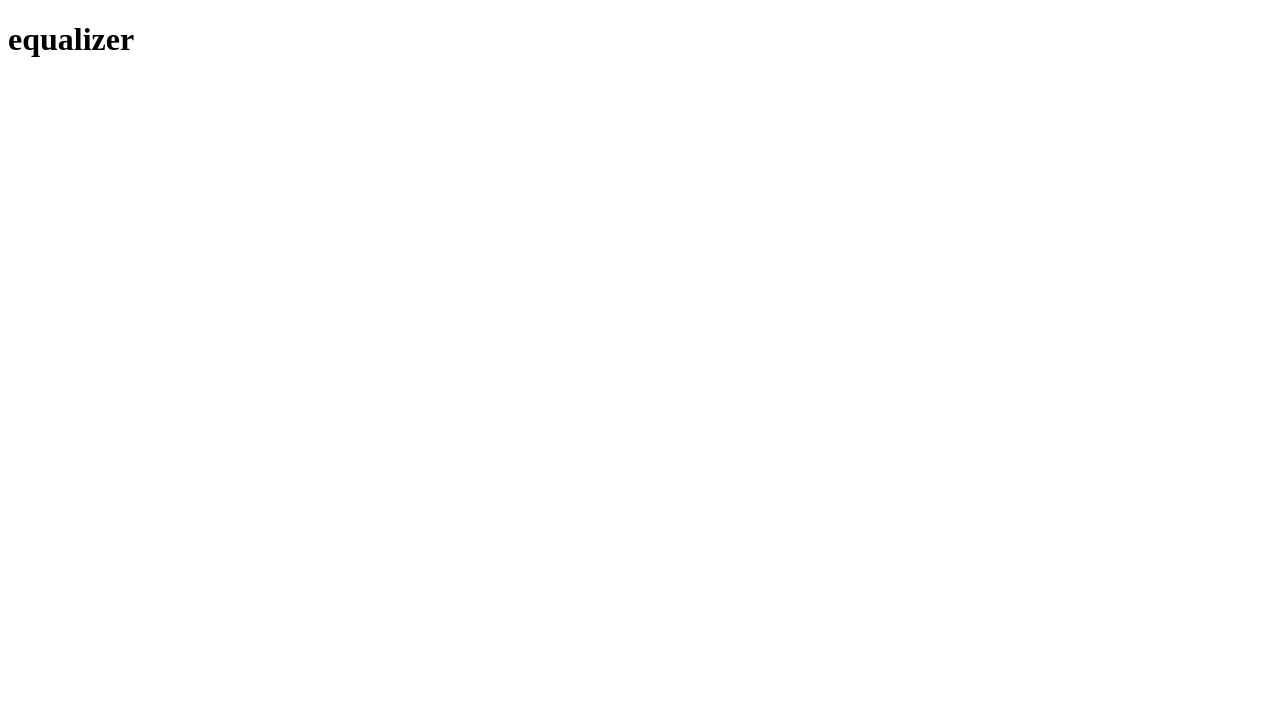
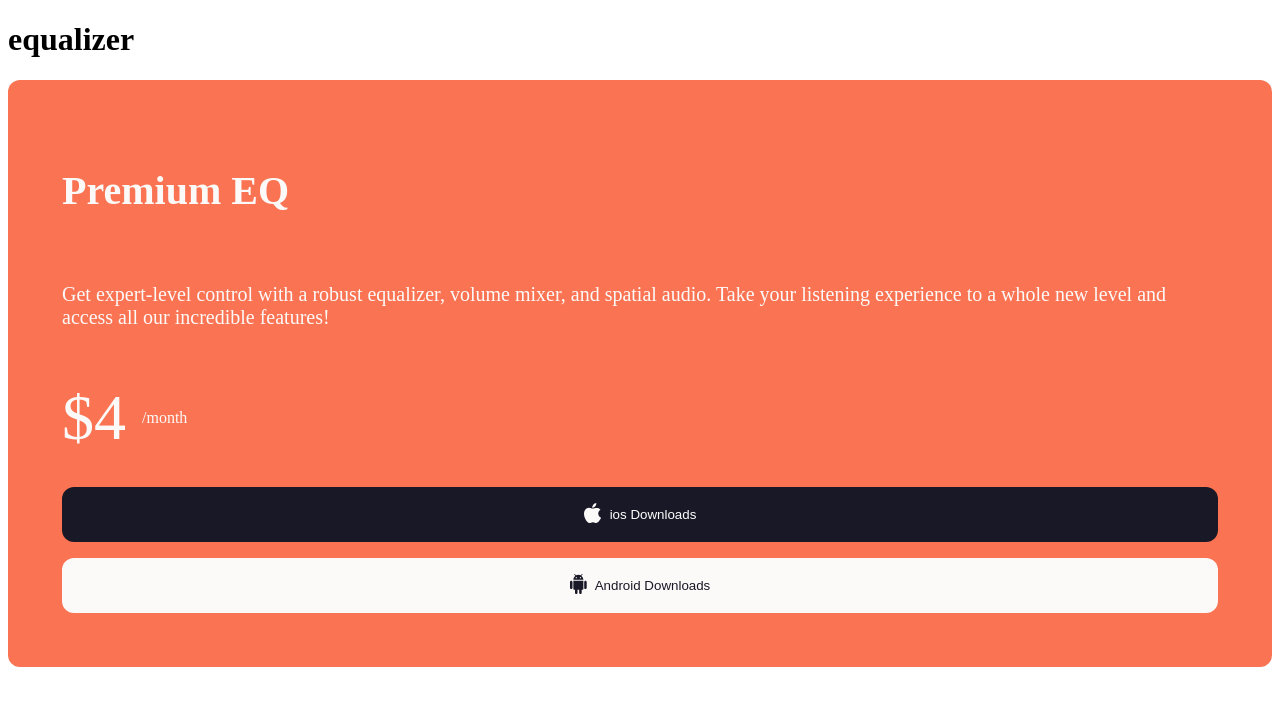
Before and after one commit to ZTanvir/frontend-mentor-equalizer-landing-page, a React (Vite) app: page / in a window 1280 px wide. Shown: the top 706 px of the page. Built offline with nearby package versions, Linux system fonts and the light colour scheme.

Commit message:
component: priceCard component style added

```diff
--- a/src/components/Equalizer.jsx
+++ b/src/components/Equalizer.jsx
@@ -1,9 +1,11 @@
 import Header from "../components/Header";
+import PriceCard from "./PriceCard";
 
 const Equalizer = () => {
   return (
     <div>
       <Header text="equalizer" />
+      <PriceCard />
     </div>
   );
 };
--- /dev/null
+++ b/src/components/PriceCard.jsx
@@ -0,0 +1,39 @@
+import styles from "../styles/productcard.module.css";
+import Buttons from "../components/Buttons";
+
+import iosIcon from "../assets/icon-apple.svg";
+import androidIcon from "../assets/icon-android.svg";
+
+const PriceCard = ({}) => {
+  return (
+    <section className={styles.priceCardContainer}>
+      <h2 className={styles.priceCardTitle}>Premium EQ</h2>
+      <p className={styles.priceCardDescriptions}>
+        Get expert-level control with a robust equalizer, volume mixer, and
+        spatial audio. Take your listening experience to a whole new level and
+        access all our incredible features!
+      </p>
+      <p className={styles.subscriptionCost}>
+        <span className={styles.productPrice}>$4</span>
+        <span>/month</span>
+      </p>
+      <div className={styles.buttonGroup}>
+        <Buttons
+          icon={iosIcon}
+          btnText="ios Downloads"
+          textColor="#FFFFFF"
+          btnColor="#191826"
+          hoverColor="#66E2DC"
+        />
+        <Buttons
+          icon={androidIcon}
+          btnText="Android Downloads"
+          textColor="#191826"
+          btnColor="#FCFAF9 "
+          hoverColor="#FFB964"
+        />
+      </div>
+    </section>
+  );
+};
+export default PriceCard;
--- /dev/null
+++ b/src/styles/productcard.module.css
@@ -0,0 +1,31 @@
+.priceCardContainer {
+  background-color: #fa7453;
+  display: flex;
+  flex-direction: column;
+  gap: 1rem;
+  padding: 3.375rem;
+  border-radius: 12px;
+}
+.priceCardTitle {
+  font-size: 2.5rem;
+}
+.priceCardDescriptions {
+  font-size: 1.25rem;
+}
+.subscriptionCost {
+  display: flex;
+  align-items: center;
+  gap: 1rem;
+}
+
+.productPrice {
+  font-size: 4rem;
+}
+.buttonGroup {
+  display: flex;
+  flex-direction: column;
+  gap: 1rem;
+}
+:is(.priceCardTitle, .priceCardDescriptions, .subscriptionCost) {
+  color: #fcfaf9;
+}
```
